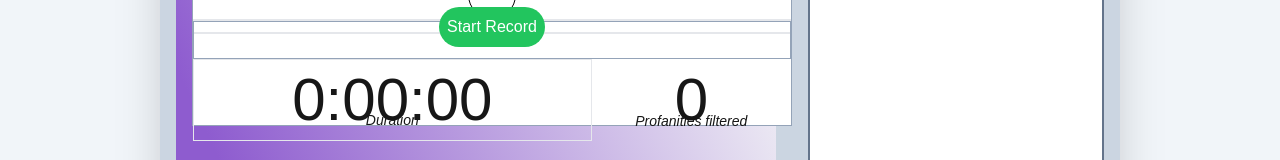
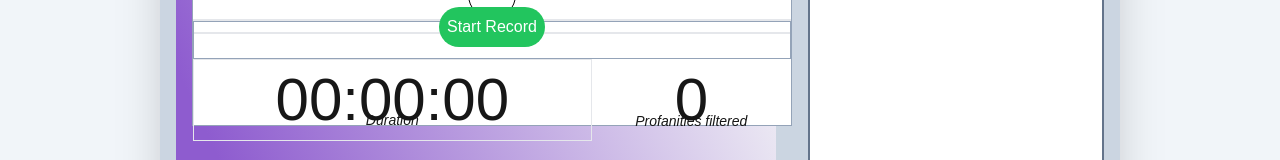
Before and after one commit to bkctrl/stream-guard, a Next.js app in the folder real_time_content_moderator/: page / in a window 1280 px wide. Shown: the part 1357-1517 px from the top of the page. Built offline with nearby package versions, Linux system fonts and the light colour scheme; no server answers.

Commit message:
fixed timer frontend

```diff
--- a/real_time_content_moderator/src/app/Secondary.tsx
+++ b/real_time_content_moderator/src/app/Secondary.tsx
@@ -7,6 +7,16 @@ const Secondary: React.FC = () => {
   const webcamRef = useRef<Webcam>(null);
   const mediaRecorderRef = useRef<MediaRecorder | null>(null);
   const [recording, setRecording] = useState(false);
+  const [timer, setTimer] = useState(0); // Timer in seconds
+  const [intervalId, setIntervalId] = useState<NodeJS.Timeout | null>(null);
+
+  const formatTime = (seconds: number) => {
+    const hrs = Math.floor(seconds / 3600);
+    const mins = Math.floor((seconds % 3600) / 60);
+    const secs = seconds % 60;
+    return `${hrs.toString().padStart(2, '0')}:${mins.toString().padStart(2, '0')}:${secs.toString().padStart(2, '0')}`;
+  };
+
 
   const startRecording = () => {
     setRecording(true);
@@ -31,14 +41,30 @@ const Secondary: React.FC = () => {
       document.body.appendChild(a);
       a.click();
       window.URL.revokeObjectURL(videoURL);
+
+      setTimer(0);
+      if (intervalId) {
+        clearInterval(intervalId);
+        setIntervalId(null);
+      }
     };
 
     mediaRecorderRef.current.start();
+
+    const id = setInterval(() => {
+      setTimer((prevTimer) => prevTimer + 1);
+    }, 1000);
+    setIntervalId(id);
   };
 
   const stopRecording = () => {
     mediaRecorderRef.current?.stop();
     setRecording(false);
+    setTimer(0);
+    if (intervalId) {
+      clearInterval(intervalId);
+      setIntervalId(null);
+    }
   };
 
   return (
@@ -101,7 +127,7 @@ const Secondary: React.FC = () => {
                           id="time"
                           className="text-6xl h-1/2"
                         >
-                          0:00:00
+                          {formatTime(timer)}
                         </span>
                         <span className="text-sm w-fit">
                           <em>Duration</em>
```
